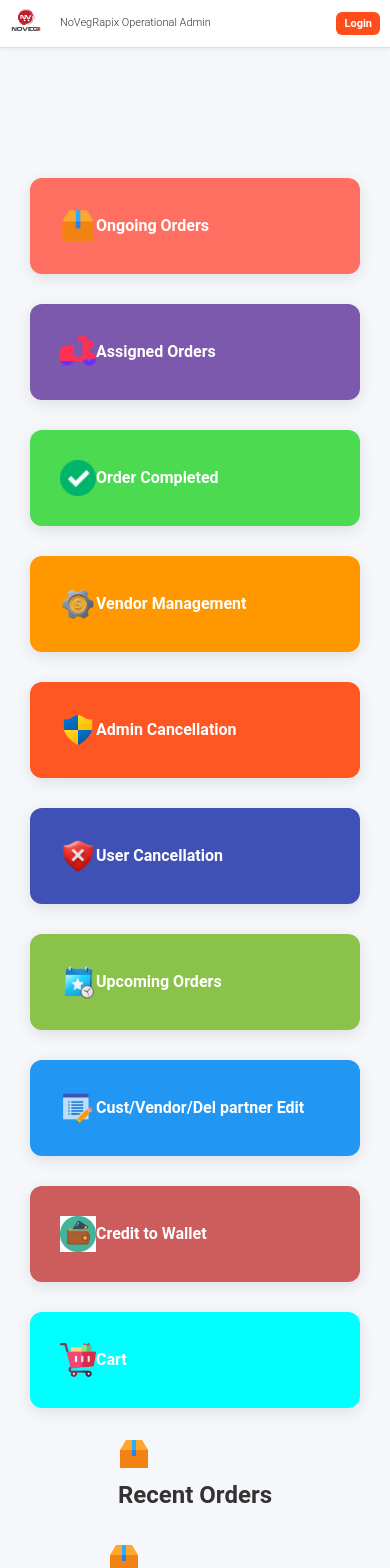
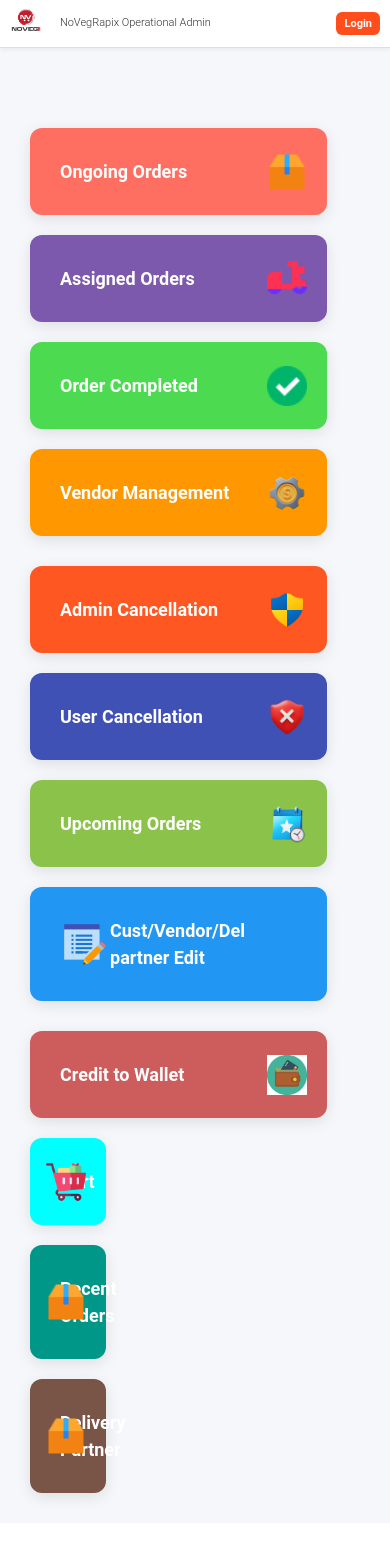
Before and after one commit to sathvikakadarla/OA, a React (Vite) app in the folder operations/: page /dashboard in a window 390 px wide. Shown: the top 1568 px of the page. After the commit the page ends 1523 px from the top, so only its background shows below. Built offline with nearby package versions, Linux system fonts and the light colour scheme.

Commit message:
Update Dashboard.css

```diff
--- a/operations/src/Pages/Dashboard/Dashboard.css
+++ b/operations/src/Pages/Dashboard/Dashboard.css
@@ -5,251 +5,224 @@
     box-sizing: border-box;
 }
 
-/* Dashboard Container */
+/* Dashboard container */
 .dashboard-container {
     display: flex;
     flex-direction: column;
-  padding: 80px 30px 0 30px;
+    padding-top: 30px;
+    padding-left: 30px; /* Add left padding */
+    padding-right: 30px; /* Add right padding */
+    padding-bottom: 30px;
     min-height: 100px;
-  width: 100%;
+
+
 }
 
-/* Shared Row Styles */
-.first-row,
-.second-row,
-.third-row {
+
+/* Rows in Dashboard */
+.first-row, .second-row, .third-row {
     display: flex;
+    justify-content: space-between;
+    gap: 30px;
     flex-wrap: wrap;
-  gap: 30px;
-  justify-content: space-between;
-  margin-top: 30px;
     width: 100%;
     max-width: 1300px;
+    margin-top: 30px;
+}
+.third-row{
+    justify-content:flex-start;
 }
 
-.third-row {
-  justify-content: flex-start;
-}
 
-/* Shared Box Styles */
-.orders,
-.assigned,
-.order-completed,
-.pending,
-.admin-cancellation,
-.user-cancellation,
-.upcoming-order,
-.vendor-management,
-.credit-to-wallet,
-.cart {
-  flex: 1 1 calc(25% - 30px); /* Responsive 4-column layout */
-  max-width: calc(25% - 30px);
-  min-width: 250px;
+
+/* Section for individual items */
+.orders, .assigned, .order-completed, .pending,
+.admin-cancellation, .user-cancellation, .upcoming-order, .vendor-management, .credit-to-wallet, .cart {
+    width: 23%; /* Ensure consistent width */
     background-color: #ffffff;
     border-radius: 12px;
     padding: 30px;
     display: flex;
+    flex-direction: row;
     align-items: center;
-  justify-content: space-between;
+    justify-content: flex-start;
     box-shadow: 0 4px 15px rgba(0, 0, 0, 0.1);
+    position: relative;
     transition: all 0.3s ease-in-out;
-  position: relative;
-  color: white;
-  text-decoration: none;
+    /* Removed fixed height */
 }
 
-/* Responsive Image inside card */
-.orders img,
-.assigned img,
-.order-completed img,
-.pending img,
-.admin-cancellation img,
-.user-cancellation img,
-.upcoming-order img,
-.vendor-management img,
-.credit-to-wallet img,
-.cart img {
+/* Images for each section */
+.orders img, .assigned img, .order-completed img, .pending img,
+.admin-cancellation img, .user-cancellation img, .upcoming-order img, .credit-to-wallet img , .cart img{
     width: 40px;
     height: 40px;
+    position: absolute;
+    right: 20px;
 }
 
-/* Headings */
-.orders h2,
-.assigned h2,
-.order-completed h2,
-.pending h2,
-.admin-cancellation h2,
-.user-cancellation h2,
-.upcoming-order h2,
-.vendor-management h2,
-.credit-to-wallet h2,
-.cart h2 {
+/* Heading styles */
+h2 {
     font-size: 18px;
     font-weight: 600;
-  margin-right: 10px;
-  flex: 1;
+    color: white;
     text-align: left;
+    margin-right: 50px;
 }
 
-/* Background Colors */
-.orders { background-color: #ff6f61; }
-.assigned { background-color: #7c59ad; }
-.order-completed { background-color: #4bda50; }
-.pending { background-color: #ff9800; }
-.admin-cancellation { background-color: #ff5722; }
-.user-cancellation { background-color: #3f51b5; }
-.upcoming-order { background-color: #8bc34a; }
-.vendor-management { background-color: #2196f3; }
-.credit-to-wallet { background-color: indianred; }
-.cart { background-color: aqua; }
+/* Background colors for different sections */
+.orders {
+    background-color: #ff6f61;
+}
 
-/* Hover Effect */
-.orders:hover,
-.assigned:hover,
-.order-completed:hover,
-.pending:hover,
-.admin-cancellation:hover,
-.user-cancellation:hover,
-.upcoming-order:hover,
-.vendor-management:hover,
-.credit-to-wallet:hover,
-.cart:hover {
+.assigned {
+    background-color: #7c59ad;
+}
+
+.order-completed {
+    background-color: #4bda50;
+}
+
+.pending {
+    background-color: #ff9800;
+}
+
+.admin-cancellation {
+    background-color: #ff5722;
+}
+
+.user-cancellation {
+    background-color: #3f51b5;
+}
+
+.upcoming-order {
+    background-color: #8bc34a;
+}
+
+.vendor-management {
+    background-color: #2196f3;
+}
+.cart{
+    background-color: aqua;
+}
+
+/* Fix for Credit to Wallet Background */
+.credit-to-wallet {
+    background-color: indianred; /* Choose your preferred color */
+}
+
+/* Hover effect for sections */
+.orders:hover, .assigned:hover, .order-completed:hover, .pending:hover,
+.admin-cancellation:hover, .user-cancellation:hover, .upcoming-order:hover, .vendor-management:hover, .credit-to-wallet:hover, .cart:hover {
     transform: translateY(-8px);
     box-shadow: 0 6px 20px rgba(0, 0, 0, 0.15);
 }
 
-.recent-orders {
-  background-color: #8fc6ee;
-  border-radius: 12px;
-  padding: 10px;
-  flex: 1 1 calc(23% - 20px); /* Matches other cards */
-  max-width: calc(23% - 20px);
-  min-width: 250px;
-  display: flex;
+/* Responsive design for mobile devices */
+@media (max-width: 768px) {
+    .first-row, .second-row, .third-row {
         flex-direction: column;
-  justify-content: space-between;
-  box-shadow: 0 4px 15px rgba(0, 0, 0, 0.1);
-  color: white;
-  overflow: hidden;
+        gap: 20px;
     }
 
-.recent-orders h2 {
-  font-size: 18px;
-  font-weight: 600;
-  margin-bottom: 10px;
-  text-align: center;
-  color: white;
+    .orders, .assigned, .order-completed, .pending,
+    .admin-cancellation, .user-cancellation, .upcoming-order, .vendor-management, .credit-to-wallet {
+        width: 90%;
+        height: auto; /* Let height adjust based on content */
+    }
+}
+/* ========== Recent Orders Tile ========== */
+.recent-orders-tile {
+    width: 23%;
+    background-color: #009688;
+    border-radius: 12px;
+    padding: 30px;
+    display: flex;
+    flex-direction: row;
+    align-items: center;
+    justify-content: flex-start;
+    box-shadow: 0 4px 15px rgba(0, 0, 0, 0.1);
+    cursor: pointer;
+    position: relative;
+    transition: all 0.3s ease-in-out;
 }
 
-/* Make table scroll inside card (if content overflows) */
-.orders-table {
-  width: 100%;
-  border-collapse: collapse;
-  font-size: 14px;
-  overflow-x: auto;
+.recent-orders-tile:hover {
+    transform: translateY(-8px);
+    box-shadow: 0 6px 20px rgba(0, 0, 0, 0.15);
 }
 
-.orders-table th,
-.orders-table td {
-  padding: 8px;
-  text-align: left;
-  border-bottom: 1px solid rgba(255, 255, 255, 0.2);
+.recent-orders-tile img {
+    width: 40px;
+    height: 40px;
+    position: absolute;
+    right: 20px;
 }
 
-.orders-table th {
-  font-weight: bold;
-  text-transform: uppercase;
-}
-
-
-/* Responsive Layout Adjustments */
-
-/* Tablets (2 columns) */
-@media (max-width: 992px) {
-  .orders,
-  .assigned,
-  .order-completed,
-  .pending,
-  .admin-cancellation,
-  .user-cancellation,
-  .upcoming-order,
-  .vendor-management,
-  .credit-to-wallet,
-  .cart {
-    flex: 1 1 calc(48% - 20px);
-    max-width: calc(48% - 20px);
-  }
-}
-
-/* Phones (1 column) */
-@media (max-width: 600px) {
-  .first-row,
-  .second-row,
-  .third-row {
-    flex-direction: column;
-    align-items: center;
-  }
-
-  .orders,
-  .assigned,
-  .order-completed,
-  .pending,
-  .admin-cancellation,
-  .user-cancellation,
-  .upcoming-order,
-  .vendor-management,
-  .credit-to-wallet,
-  .cart {
-    width: 100%;
-    max-width: 100%;
-  }
-
-  .orders h2,
-  .assigned h2,
-  .order-completed h2,
-  .pending h2,
-  .admin-cancellation h2,
-  .user-cancellation h2,
-  .upcoming-order h2,
-  .vendor-management h2,
-  .credit-to-wallet h2,
-  .cart h2 {
-    font-size: 16px;
-  }
-
-  .orders img,
-  .assigned img,
-  .order-completed img,
-  .pending img,
-  .admin-cancellation img,
-  .user-cancellation img,
-  .upcoming-order img,
-  .vendor-management img,
-  .credit-to-wallet img,
-  .cart img {
-    width: 36px;
-    height: 36px;
-  }
-}
-/* ==== FIXED Delivery Container === */
-.delivery-container {
-  min-height: 200px;         /* Prevent it from collapsing */
-  min-width: 250px;          /* Ensure a visible width */
-  flex: 0 1 30%;             /* Keep width logic consistent */
-  background-color: #ed6da0;
-  border-radius: 12px;
-  padding: 20px;
-  box-shadow: 0 4px 15px rgba(0, 0, 0, 0.1);
+/* ========== Popup Modal Styles ========== */
+.recent-orders-modal {
+    position: fixed;
+    top: 0;
+    left: 0;
+    right: 0;
+    bottom: 0;
+    background-color: rgba(0, 0, 0, 0.6);
+    z-index: 1000;
     display: flex;
     align-items: center;
     justify-content: center;
-  color: white;
-  font-weight: bold;
+    padding: 20px;
 }
 
-/* Optional: add placeholder text */
-.delivery-container::before {
-  content: "Delivery Partner";
-  font-size: 18px;
-  color: white;
+.modal-content {
+    background-color: #fff;
+    border-radius: 12px;
+    padding: 30px;
+    max-width: 90%;
+    max-height: 90%;
+    overflow-y: auto;
+    position: relative;
 }
+
+.close-btn {
+    position: absolute;
+    top: 15px;
+    right: 20px;
+    background: transparent;
+    border: none;
+    font-size: 24px;
+    cursor: pointer;
+}
+.delivery-partner-tile {
+    width: 23%;
+    background-color: #795548; /* brown tone */
+    border-radius: 12px;
+    padding: 30px;
+    display: flex;
+    flex-direction: row;
+    align-items: center;
+    justify-content: flex-start;
+    box-shadow: 0 4px 15px rgba(0, 0, 0, 0.1);
+    position: relative;
+    cursor: pointer;
+    transition: all 0.3s ease-in-out;
+}
+
+.delivery-partner-tile img {
+    width: 40px;
+    height: 40px;
+    position: absolute;
+    right: 20px;
+}
+
+.delivery-partner-tile:hover {
+    transform: translateY(-8px);
+    box-shadow: 0 6px 20px rgba(0, 0, 0, 0.15);
+}
+.recent-orders-section {
+  margin-top: 30px;
+  padding: 20px;
+  background-color: #ffffff;
+  border-radius: 12px;
+  box-shadow: 0 4px 15px rgba(0, 0, 0, 0.1);
+}
```
Lines whose indentation alone changed are shown as unchanged.
